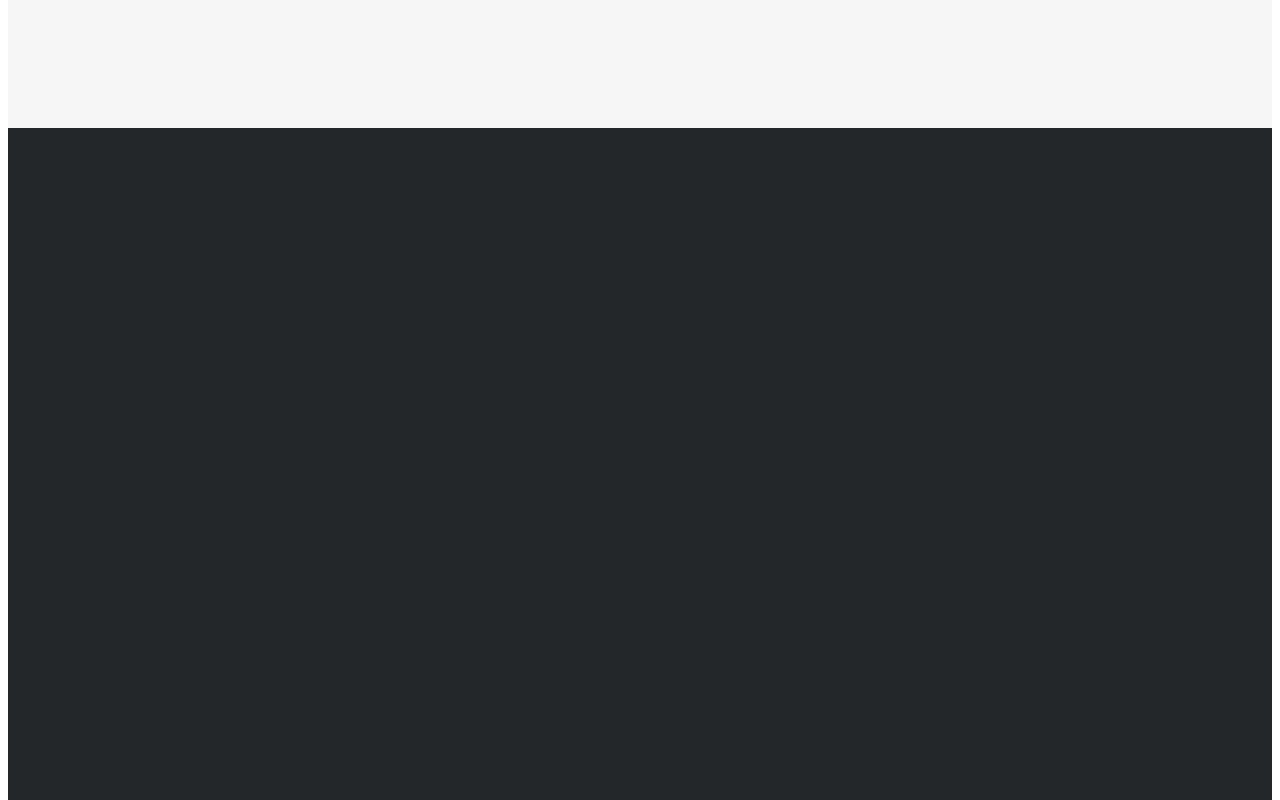
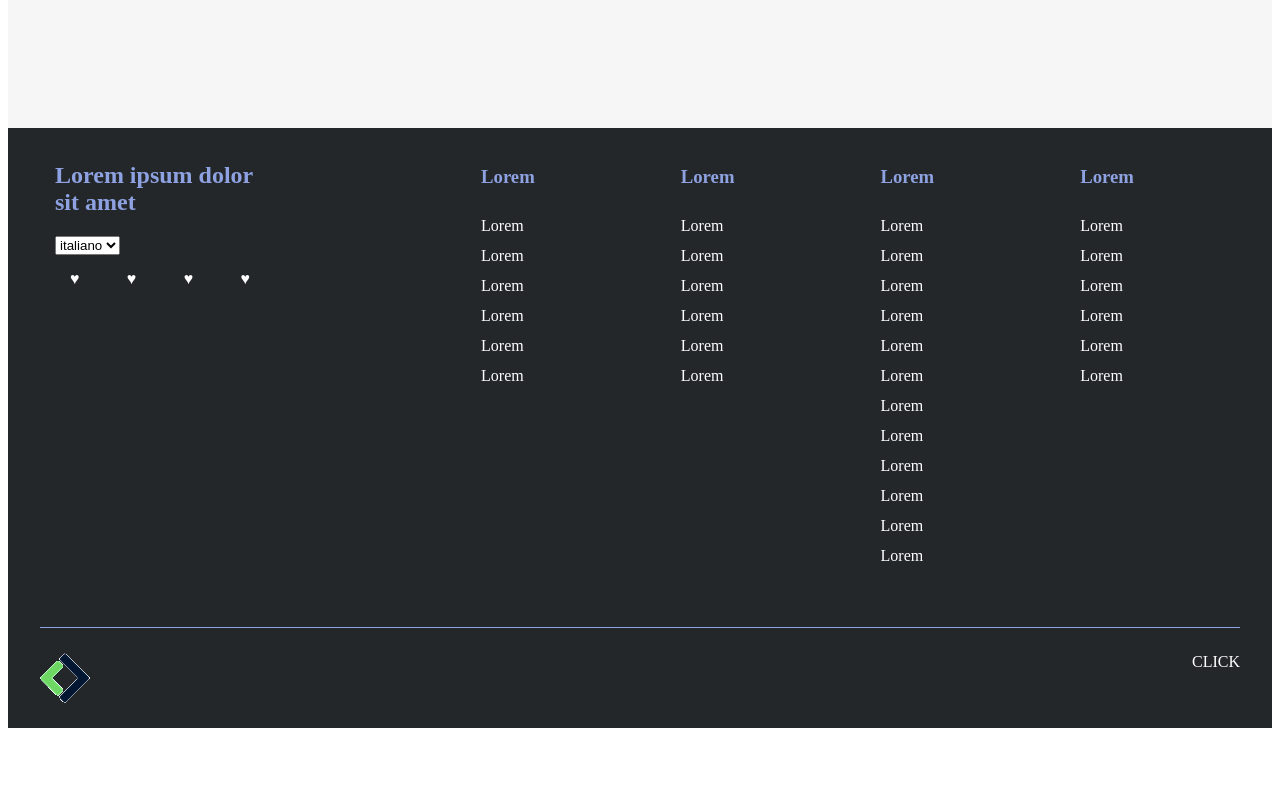
Before and after one commit to ChiaraMameli/htmlcss-struttura-discord, a plain HTML site: page index.html in a window 1280 px wide. Shown: the part 2680-3480 px from the top of the page. After the commit the page ends 3458 px from the top, so only its background shows below. Drawn offline with Linux system fonts and the light colour scheme.

Commit message:
added footer

```diff
--- a/css/style.css
+++ b/css/style.css
@@ -18,6 +18,13 @@ lightblue #8EA1E1
     height: 500px;
     margin: 0 auto;
     box-sizing: border-box;
+
+}
+
+.footer-container {
+    width: 1200px;
+    height: 100px;
+    margin: 0 auto;
 
 }
 
@@ -134,3 +141,51 @@ ul, .flex-container {
 .space {
     padding: 15px;
 }
+
+/* ASIDE */
+
+.social {
+    box-sizing: border-box;
+    height: 500px;
+    width: calc(100% / 5);
+    padding: 15px;
+}
+
+.list {
+    height: 500px;
+    width: calc(100% / 5 * 4 - 15px);
+}
+
+.aside {
+    justify-content: space-between;
+    border-bottom: 1px solid #8EA1E1;
+
+}
+
+.icons {
+    color: #FFF;
+    padding: 15px;
+    text-align: center;
+    justify-content: space-between;
+}
+
+.source {
+    align-items: flex-start;
+    line-height: 30px;
+}
+
+h3 {
+    color: #8EA1E1;
+}
+
+/* FOOTER */
+
+footer {
+    height: 100px;
+}
+
+.bottom {
+    align-items: flex-start;
+    justify-content: space-between;
+    padding: 25px 0;
+}
--- a/index.html
+++ b/index.html
@@ -11,7 +11,7 @@
     <header class="white-text">
         <div class="container flex-container head "> <!-- Navigation Bar -->
             <div class="logo"> <!-- Logo -->
-                <img src="img/logo.png" alt="Logo">
+                    <img src="img/logo.png" alt="Logo">
             </div>
             <nav class="links"> <!-- Links -->
                 <ul class="flex-container">
@@ -89,13 +89,84 @@
 
     <section class="darkgrey-bg">
     <aside>
-        <div class="container">
+        <div class="container flex-container aside">
+            <div class="social">
+                <h2 class="lightblue-text">Lorem ipsum dolor sit amet</h2>
+                <select name="language">
+                    <option value="opt1">italiano</option>
+                </select>
+                <div class="icons flex-container">
+                    <span>&hearts;</span>
+                    <span>&hearts;</span>
+                    <span>&hearts;</span>
+                    <span>&hearts;</span>
+                </div>
+            </div>
+            <div class="list white-text">
+                <ul class="flex-container source">
+                    <li>
+                        <ul>
+                            <li><h3>Lorem</h3></li>
+                            <li>Lorem</li>
+                            <li>Lorem</li>
+                            <li>Lorem</li>
+                            <li>Lorem</li>
+                            <li>Lorem</li>
+                            <li>Lorem</li>
+                        </ul>
+                    </li>
+                    <li>
+                        <ul>
+                            <li><h3>Lorem</h3></li>
+                            <li>Lorem</li>
+                            <li>Lorem</li>
+                            <li>Lorem</li>
+                            <li>Lorem</li>
+                            <li>Lorem</li>
+                            <li>Lorem</li>
+                        </ul>
+                    </li>
+                    <li>
+                        <ul>
+                            <li><h3>Lorem</h3></li>
+                            <li>Lorem</li>
+                            <li>Lorem</li>
+                            <li>Lorem</li>
+                            <li>Lorem</li>
+                            <li>Lorem</li>
+                            <li>Lorem</li>
+                            <li>Lorem</li>
+                            <li>Lorem</li>
+                            <li>Lorem</li>
+                            <li>Lorem</li>
+                            <li>Lorem</li>
+                            <li>Lorem</li>
 
+                        </ul>
+                    </li>
+                    <li>
+                        <ul>
+                            <li><h3>Lorem</h3></li>
+                            <li>Lorem</li>
+                            <li>Lorem</li>
+                            <li>Lorem</li>
+                            <li>Lorem</li>
+                            <li>Lorem</li>
+                            <li>Lorem</li>
+                        </ul>
+                    </li>
+                </ul>
+            </div>
         </div>
     </aside>
     <footer>
-        <div class="container">
-
+        <div class="footer-container flex-container bottom">
+            <div class="logo"> <!-- Logo -->
+                <img src="img/logo.png" alt="Logo">
+            </div>
+            <div class="login"> <!-- Button -->
+                <a href="#" rel="button">CLICK</a>
+            </div>
         </div>
     </footer>
     </section>
```
